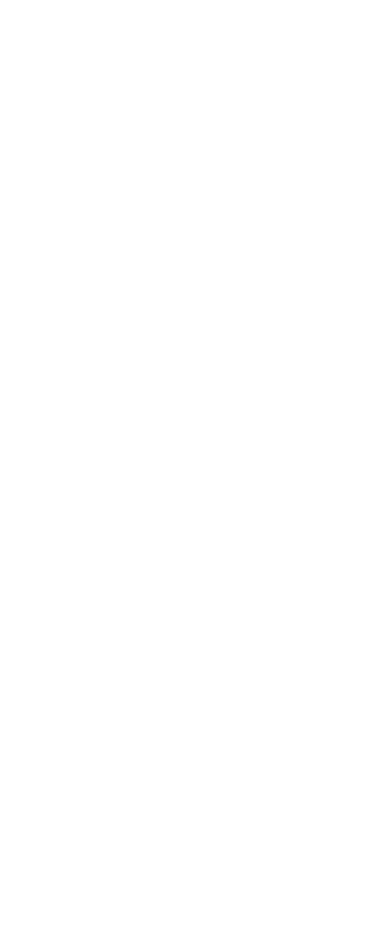
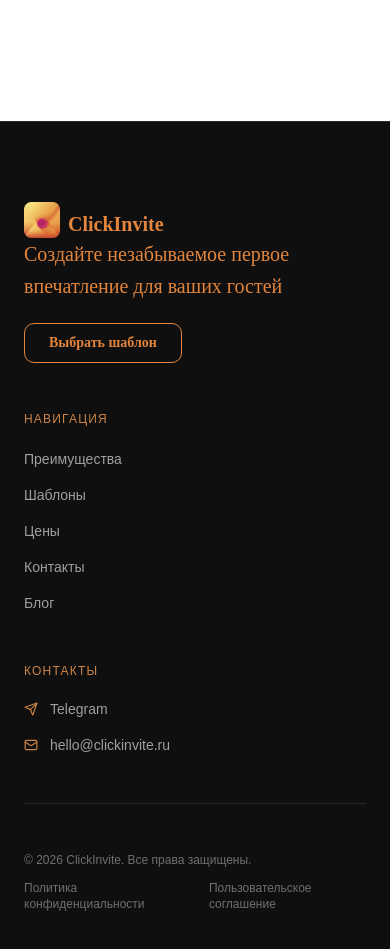
Before and after one commit to Enver111/-lickInvite-, a React (Vite) app: page / in a window 390 px wide. Shown: the part 9200-10149 px from the top of the page. Before the commit the page ends 9321 px from the top, so only its background shows below. Built offline with nearby package versions, Linux system fonts and the light colour scheme.

Commit message:
feat: add footer section

```diff
--- a/src/pages/Landing/Landing.tsx
+++ b/src/pages/Landing/Landing.tsx
@@ -5,6 +5,8 @@
 import HowItWorks from "./components/HowItWorks";
 import Pricing from "./components/Pricing";
 import FAQ from "./components/FAQ";
+import Footer from "./components/Footer";
+
 const Landing = () => {
   return (
     <section className="mt-20">
@@ -15,6 +17,7 @@
       <HowItWorks />
       <Pricing />
       <FAQ />
+      <Footer />
     </section>
   );
 };
--- /dev/null
+++ b/src/pages/Landing/components/Footer.tsx
@@ -0,0 +1,106 @@
+import { Link } from "react-router-dom";
+import { Mail, Send } from "lucide-react";
+
+import Logotype from "@/components/Logotype";
+import { Button } from "@/components/ui/button";
+
+const navLinks = [
+  { label: "Преимущества", to: "/advantages" },
+  { label: "Шаблоны", to: "/templates" },
+  { label: "Цены", to: "/prices" },
+  { label: "Контакты", to: "/contacts" },
+  { label: "Блог", to: "/blog" },
+];
+
+const Footer = () => {
+  return (
+    <footer className="bg-[#0f0f0f] text-white border-t border-white/10">
+      <div className="max-w-5xl mx-auto px-6 py-20">
+        <div className="grid gap-12 md:grid-cols-[1.4fr_1fr_1fr]">
+          <div className="space-y-5">
+            <Link to="/">
+              <Logotype />
+            </Link>
+            <p className="font-script text-xl text-[#E3853C] leading-relaxed max-w-xs">
+              Создайте незабываемое первое впечатление для ваших гостей
+            </p>
+            <Button variant="mainCol" className="h-10 px-6" asChild>
+              <Link to="/templates">Выбрать шаблон</Link>
+            </Button>
+          </div>
+
+          <div>
+            <p className="text-xs uppercase tracking-widest text-[#cc8448] mb-5">
+              Навигация
+            </p>
+            <ul className="space-y-3">
+              {navLinks.map((link) => (
+                <li key={link.to}>
+                  <Link
+                    to={link.to}
+                    className="text-sm font-light text-white/60 transition-colors hover:text-[#E3853C]"
+                  >
+                    {link.label}
+                  </Link>
+                </li>
+              ))}
+            </ul>
+          </div>
+
+          <div>
+            <p className="text-xs uppercase tracking-widest text-[#cc8448] mb-5">
+              Контакты
+            </p>
+            <ul className="space-y-4">
+              <li>
+                <a
+                  href="https://t.me/clickinvite"
+                  target="_blank"
+                  rel="noopener noreferrer"
+                  className="flex items-center gap-3 text-sm font-light text-white/60 transition-colors hover:text-[#E3853C]"
+                >
+                  <Send size={14} className="shrink-0 text-[#cc8448]" />
+                  Telegram
+                </a>
+              </li>
+              <li>
+                <a
+                  href="mailto:hello@clickinvite.ru"
+                  className="flex items-center gap-3 text-sm font-light text-white/60 transition-colors hover:text-[#E3853C]"
+                >
+                  <Mail size={14} className="shrink-0 text-[#cc8448]" />
+                  hello@clickinvite.ru
+                </a>
+              </li>
+            </ul>
+          </div>
+        </div>
+
+        <div
+          className="w-full h-px my-12"
+          style={{ background: "rgba(255,255,255,0.1)" }}
+        />
+
+        <div className="flex flex-col gap-3 sm:flex-row sm:items-center sm:justify-between text-xs text-white/40 font-light">
+          <p>© {new Date().getFullYear()} ClickInvite. Все права защищены.</p>
+          <div className="flex gap-6">
+            <Link
+              to="/privacy"
+              className="transition-colors hover:text-[#E3853C]"
+            >
+              Политика конфиденциальности
+            </Link>
+            <Link
+              to="/terms"
+              className="transition-colors hover:text-[#E3853C]"
+            >
+              Пользовательское соглашение
+            </Link>
+          </div>
+        </div>
+      </div>
+    </footer>
+  );
+};
+
+export default Footer;
```
